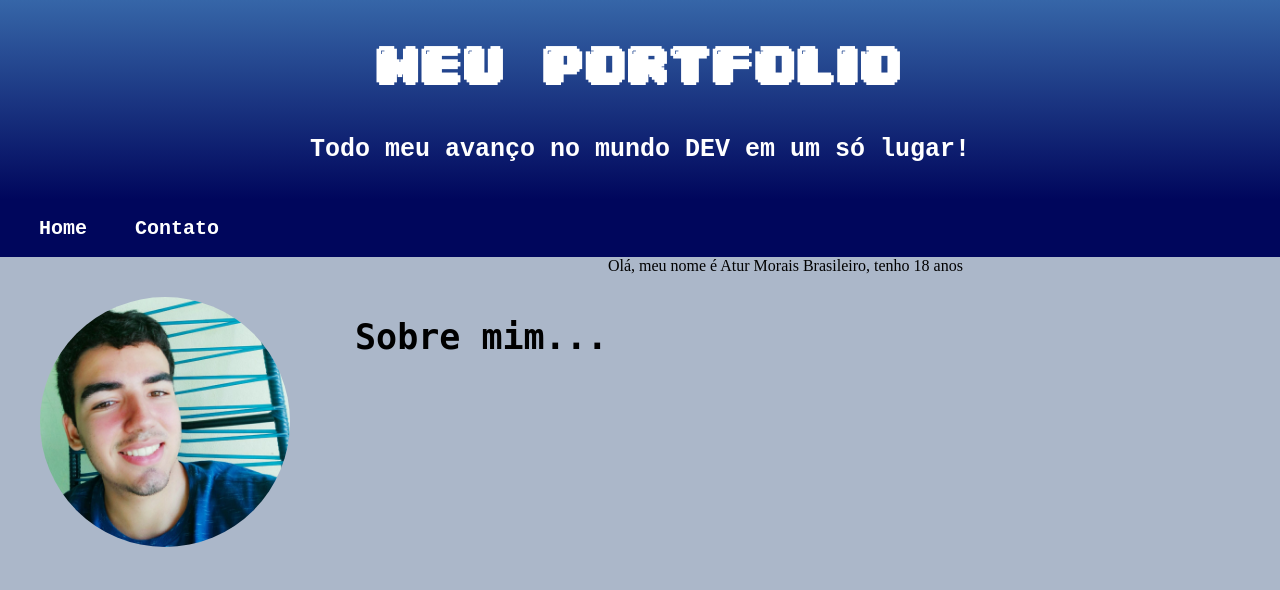
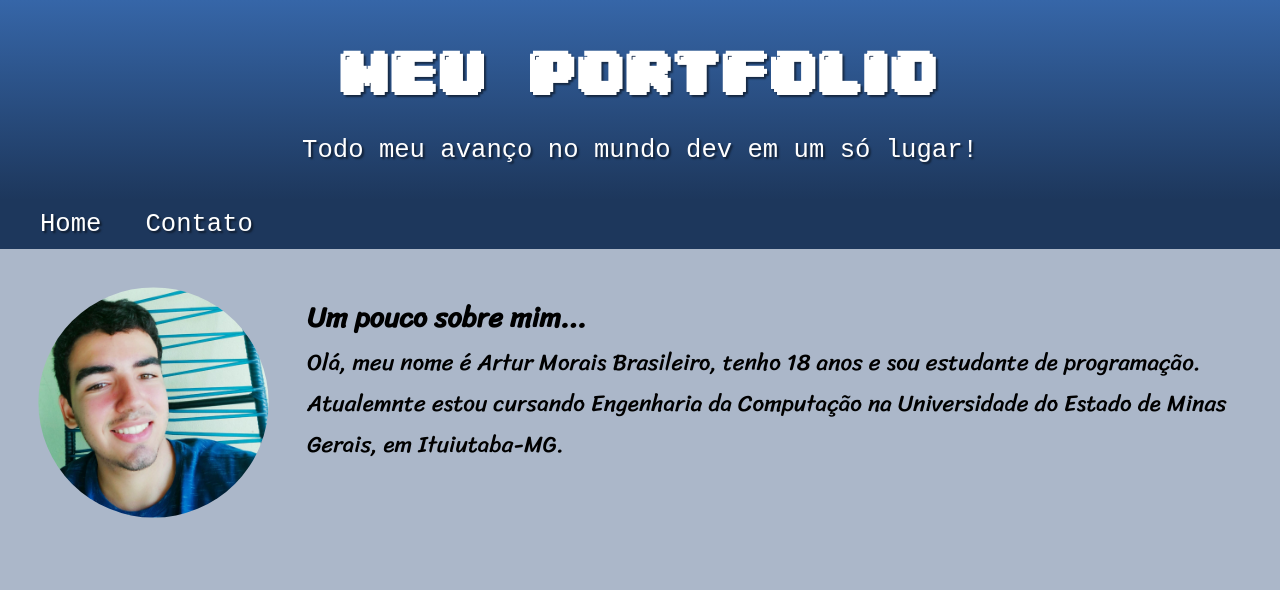
Before and after one commit to Artur-Brasileiro/portfolio, a plain HTML site: page index.html in a window 1280 px wide. Drawn offline with Linux system fonts and the light colour scheme; a web font is replaced by a local one.

Commit message:
Atualizei o portifolio

```diff
--- a/estilo/style.css
+++ b/estilo/style.css
@@ -1,17 +1,10 @@
 @charset "UTF-8";
-
+@import url('https://fonts.googleapis.com/css2?family=Sriracha&display=swap');
 @font-face {
     font-family: 'Gumball';
     src: url('../fonte/gumball.TTF') format('truetype');
     font-weight: normal;
 }
-
-@font-face {
-    font-family: 'Chique';
-    src: url('../fonte/HighSociety.ttf') format('truetype');
-    font-weight: normal;
-}
-
 :root {
     --cor0: #abb7c9;
     --cor1: #4684DB;
@@ -22,80 +15,70 @@
 
     --fonte-padrao: Arial, Verdana, Helvetica, Sans-serif;
     --fonte-gumbal: 'Gumball', 'monospace';
-    --fonte-chique: 'Chique', 'monospace'
 }
-
 *{
     margin: 0px;
     padding: 0px;
 }
-
-body{
+html, body{
+    min-height: 100vh;
     background-color: var(--cor0);
 }
 
+
+
 header{
-    background-image: linear-gradient(to top, var(--cor5), var(--cor2));
+    background-image: linear-gradient(to top, var(--cor4), var(--cor2));
     color: white;
     text-align: center;
-    height: 200px;
+}
+header h1{
+    font-family: var(--fonte-gumbal);
+    font-size: 4vw;
+    padding-top: 50px;
+    padding-bottom: 35px;
+    text-shadow: 2px 2px 2px rgba(0, 0, 0, 0.521);
+}
+header p{
+    font-family: monospace;
+    font-size: 2vw;
+    padding-bottom: 35px;
+    text-shadow: 2px 2px 2px rgba(0, 0, 0, 0.521);
+}
+nav{
+    background-color: var(--cor4);
+    padding: 10px;
+}
+nav a{
+    text-decoration: none;
+    font-family: monospace;
+    color: white;
+    padding: 5px 10px 5px 10px;
+    margin-left: 20px;
+    font-size: 2vw;
+    text-shadow: 2px 2px 2px rgba(0, 0, 0, 0.521);
+}
+nav a:hover{
+    background-color: var(--cor2);
+    border-radius: 10px;
 }
 
-header h1{
-    padding: 45px 0px 45px 0px;
-    font-size: 45px;
-    font-family: var(--fonte-gumbal)
-}
 
-header p{
-    font-size: 25px;
-    font-family: monospace;
-    font-weight: bold;
-}
-
-nav{
-    padding: 17px;
-    background-color: var(--cor5);
-}
-
-nav a{
-    margin: 10px;
-    padding: 6px 12px;
-    color: white;
-    text-decoration: none;
-    font-family: monospace;
-    font-size: 20px;
-    font-weight: bold;
-}
-
-nav a:hover{
-    background-color: var(--cor2);
-
-    border-radius: 6px;
-    font-weight: bold;
-}
 
 section{
-    background-color: var(--cor0);
-    max-width: 1300px;
-    margin: auto;
-}
-
-section img{
-    height: 250px;
-    border-radius: 50%;
-    padding: 40px;
-}
-
-section h2{
-    font-family: var(--fonte-chique);
-    padding: 60px 0px 0px 25px;
-    font-size: 35px;
-}
-
-section p{
-}
-
-.container{
     display: flex;
 }
+section img{
+    height: 18vw;
+    border-radius: 50%;
+    padding: 3vw;
+}
+section h2{
+    padding-top: 3.4vw;
+    font-size: 2.2vw;
+    font-family: 'Sriracha', cursive;
+}
+section p{
+    font-family: 'Sriracha', cursive;
+    font-size: 1.8vw;
+}
--- a/index.html
+++ b/index.html
@@ -8,20 +8,22 @@
     <link rel="stylesheet" href="estilo/style.css">
 </head>
 <body>
+
     <header>
        <h1>MEU PORTFOLIO</h1>
-       <p>Todo meu avanço no mundo DEV em um só lugar!</p>
+       <p>Todo meu avanço no mundo dev em um só lugar!</p>
     </header>
     <nav>
         <a href="#">Home</a>
         <a href="#">Contato</a>
     </nav>
+
     <section>
-        <div class="container">
-            <img src="imagens/artur.jfif" alt="Foto do Artur">
-            <h2>Sobre mim...</h2>
-            <p>Olá, meu nome é Atur Morais Brasileiro, tenho 18 anos</p>
-        </div>
+        <img src="imagens/artur.jfif" alt="Foto de Artur Brasileiro">
+        <article>
+            <h2>Um pouco sobre mim...</h2>
+            <p>Olá, meu nome é Artur Morais Brasileiro, tenho 18 anos e sou estudante de programação. Atualemnte estou cursando Engenharia da Computação na Universidade do Estado de Minas Gerais, em Ituiutaba-MG.</p>
+        </article>
     </section>
 </body>
 </html>
```
